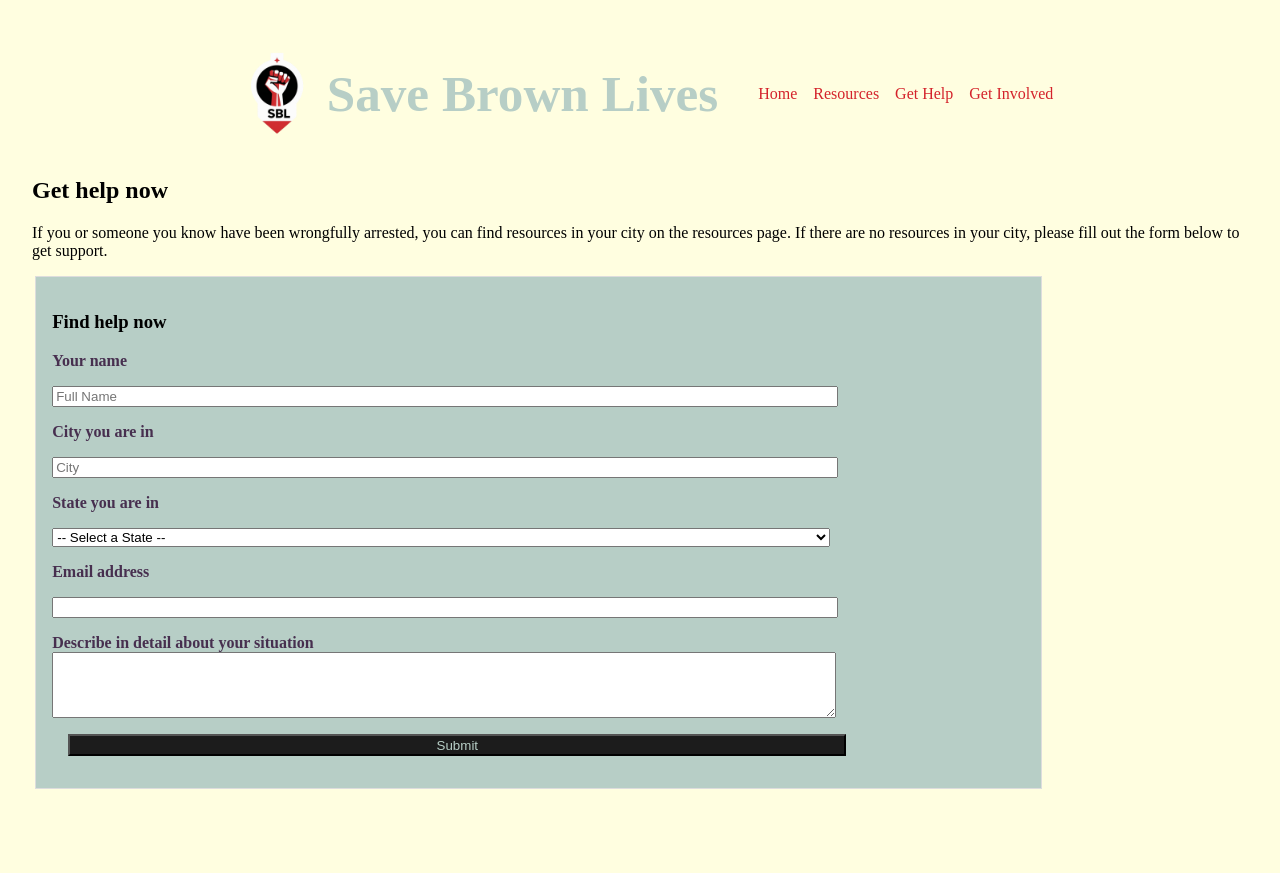
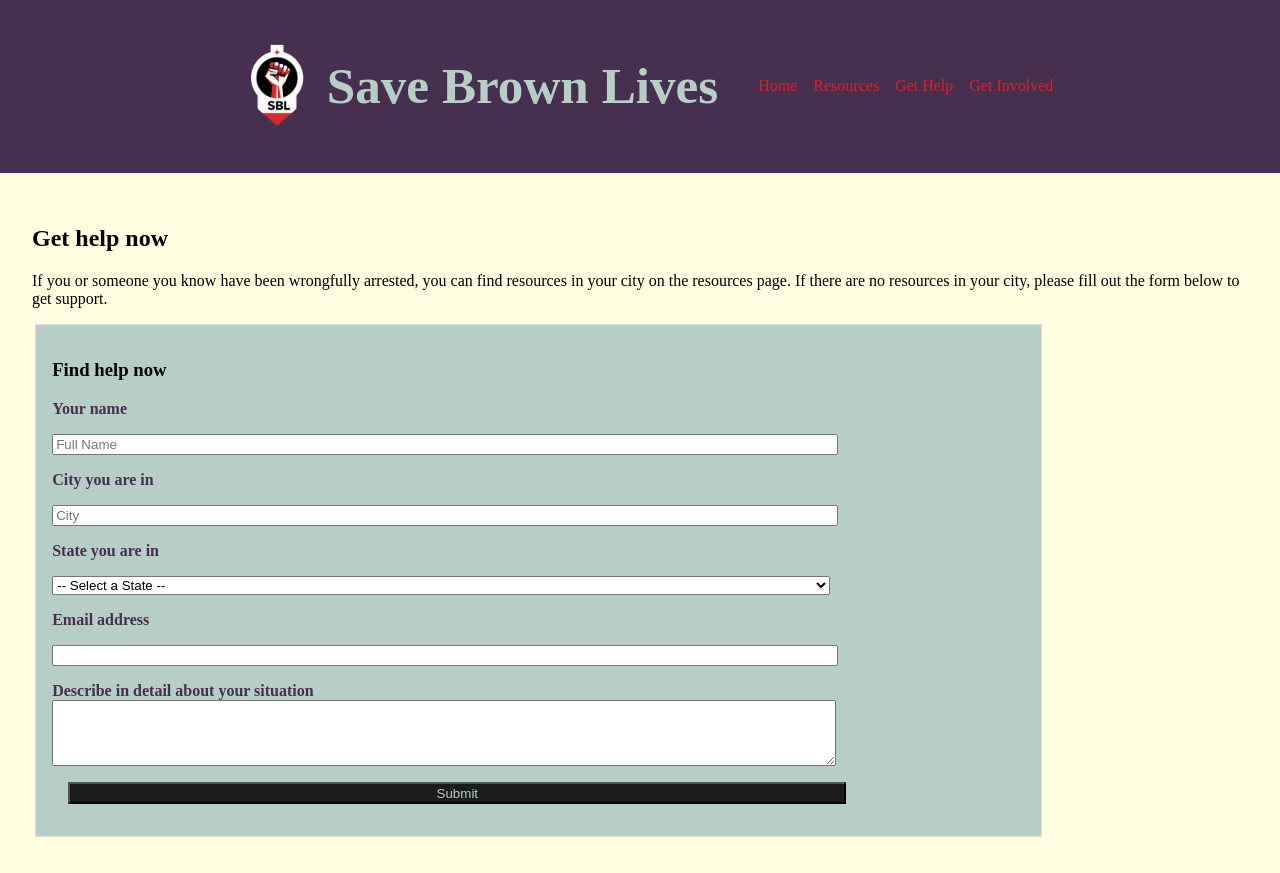
Before and after one commit to Save-Brown-Lives/save-brown-lives, a React (Vite) app in the folder client/: page /gethelp in a window 1280 px wide. Before the commit the page ends 825 px from the top, so only its background shows below. Built offline with nearby package versions, Linux system fonts and the light colour scheme.

Commit message:
added styles

```diff
--- a/client/src/App.css
+++ b/client/src/App.css
@@ -1,7 +1,7 @@
 #root {
-  max-width: 1280px;
+  /* max-width: 1280px; */
   margin: 0 auto;
-  padding: 2rem;
+  /* padding: 2rem; */
 }
 
 .zip-form {
--- a/client/src/index.css
+++ b/client/src/index.css
@@ -26,10 +26,11 @@ body {
   background-color: var(--color-highlight); /* White background for the page */
   color: var(--color-text); /* Black text */
   margin: 0;
+  padding: 0;
   display: flex;
   /* place-items: center; */
-  min-width: 320px;
-  min-height: 100vh;
+  /* min-width: 320px;
+  min-height: 100vh; */
 }
 
 a {
@@ -50,17 +51,20 @@ a:hover {
 }
 
 header {
+  background-color: var(--color-aubergine);
   display: flex;
   flex-direction: row;
   flex-flow: nowrap;
   justify-content: center;
   justify-items: center;
   align-items: center;
+  padding: 1.5rem;
+  margin: 0;
 }
 
 nav ul {
   display: flex;
-  flex-direction: row;
+  flex-direction: column;
   flex-wrap: nowrap;
   gap: 1rem;
   justify-content: flex-end;
@@ -88,3 +92,19 @@ h1 {
 h1:hover {
   color: var(--color-aubergine);
 }
+
+main {
+  padding: 2rem;
+}
+
+/* 320px — 480px: Mobile devices
+481px — 768px: iPads, Tablets
+769px — 1024px: Small screens, laptops
+1025px — 1200px: Desktops, large screens
+1201px and more —  Extra large screens, TV */
+/*min-width 481px and more*/
+@media (min-width: 481px) {
+  nav ul {
+    flex-direction: row;
+  }
+}
--- a/client/src/pages/GetHelp.jsx
+++ b/client/src/pages/GetHelp.jsx
@@ -61,7 +61,7 @@ export default function GetHelp() {
     console.log("response from post method: ", responseInJSONFormat);
   };
   return (
-    <>
+    <main>
       <h2> Get help now</h2>
       <p>
         If you or someone you know have been wrongfully arrested, you can find
@@ -193,6 +193,6 @@ export default function GetHelp() {
           Submit{" "}
         </button>
       </form>
-    </>
+    </main>
   );
 }
--- a/client/src/pages/GetInvolved.jsx
+++ b/client/src/pages/GetInvolved.jsx
@@ -98,7 +98,7 @@ export default function GetInvolved() {
   };
 
   return (
-    <>
+    <main>
       <h2> Get involved with SBL</h2>
       <p>
         You can support the mission of SBL by getting involved with our mission.
@@ -325,6 +325,6 @@ export default function GetInvolved() {
           Get Involved{" "}
         </button>{" "}
       </form>
-    </>
+    </main>
   );
 }
--- a/client/src/pages/Home.jsx
+++ b/client/src/pages/Home.jsx
@@ -4,7 +4,7 @@ import "../components/D3BarChart.jsx";
 import D3BarChart from "../components/D3BarChart.jsx";
 export default function Home() {
   return (
-    <>
+    <main>
       <h2>About SBL (Save Brown Lives) </h2>
       <p>
         SBL is a a centralized organization to stop/reduce wrongful arrests and
@@ -86,6 +86,6 @@ export default function Home() {
           </tbody>
         </table>
       </div>
-    </>
+    </main>
   );
 }
--- a/client/src/pages/Resources.jsx
+++ b/client/src/pages/Resources.jsx
@@ -55,7 +55,7 @@ export default function Resources() {
   }, [allInfo]);
 
   return (
-    <>
+    <main>
       <h2> Helpful Organizations</h2>
       <Card
         aLink="https://innocenceproject.org/about/"
@@ -83,6 +83,6 @@ export default function Resources() {
       {filteredInfo.map((info, index) => (
         <ResultCard info={info} key={"index_" + index} />
       ))}
-    </>
+    </main>
   );
 }
```
Also changed, not shown: package.json (added, +7 -0 lines), 1 other file (tests, documents, lock files or other folders).
